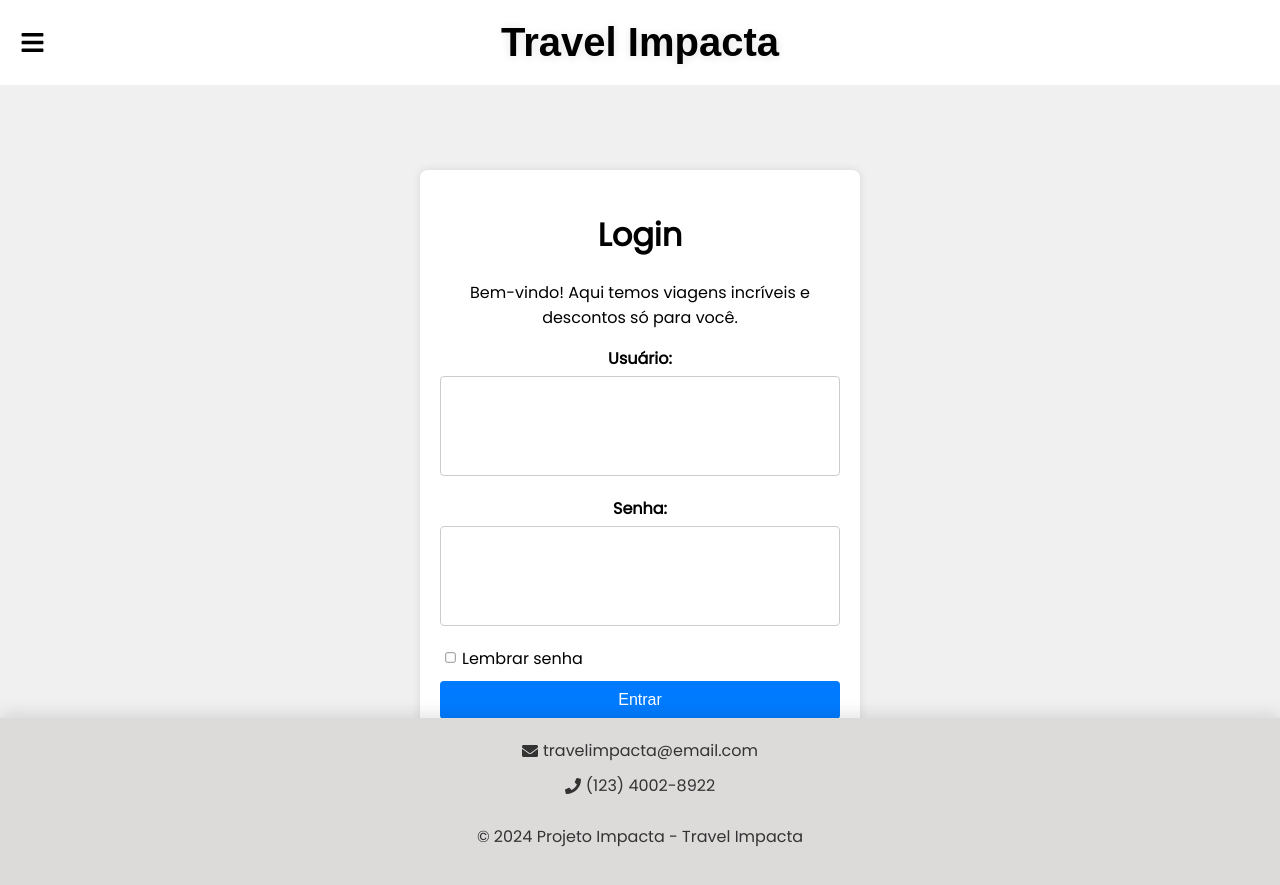
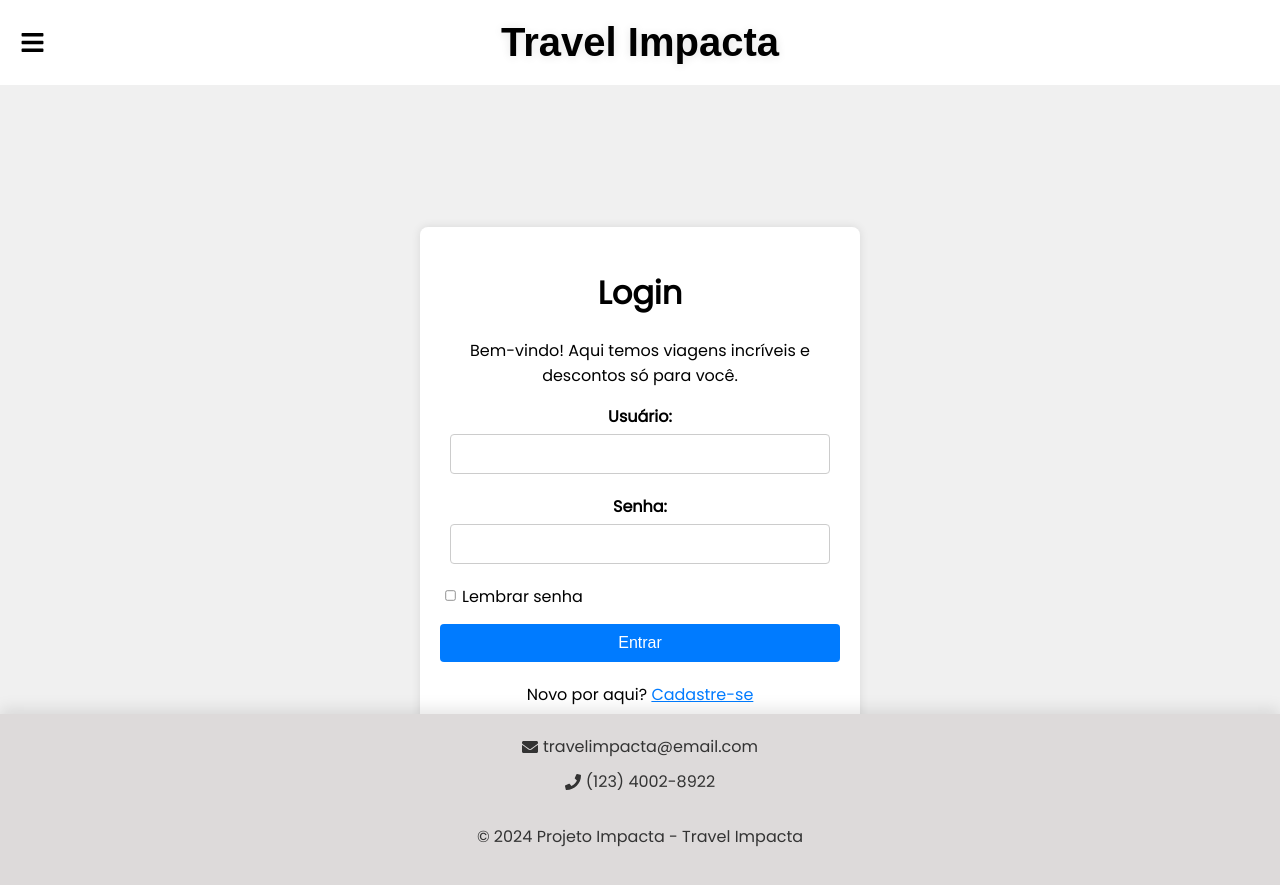
Before and after one commit to CaioHPT/FRONT-PROJETO-ADS, a React (Create React App) app: page /signIn in a window 1280 px wide. Built offline with nearby package versions, Linux system fonts and the light colour scheme; a web font is replaced by a local one.

Commit message:
Adicionado codigo css da area de cadastrar-se

```diff
--- a/src/pages/Register/index.css
+++ b/src/pages/Register/index.css
@@ -0,0 +1,66 @@
+
+.area-principal {
+  display: flex;
+  justify-content: center;
+  align-items: center;
+  height: 100vh;
+  background-color: #f0f0f0;
+}
+
+
+.formulario {
+  background-color: #ffffff;
+  padding: 20px;
+  border-radius: 8px;
+  box-shadow: 0 0 10px rgba(0, 0, 0, 0.1);
+  width: 90%;
+  max-width: 400px;
+}
+
+table {
+  width: 100%;
+  border-collapse: collapse;
+}
+
+table td {
+  padding: 10px;
+}
+
+label {
+  display: block;
+  margin-bottom: 5px;
+}
+
+input[type="text"],
+input[type="email"],
+input[type="password"] {
+  width: calc(100% - 20px);
+  padding: 10px;
+  border: 1px solid #ccc;
+  border-radius: 4px;
+  box-sizing: border-box;
+}
+
+button[type="submit"] {
+  width: 100%;
+  padding: 10px;
+  background-color: #007bff;
+  color: #fff;
+  border: none;
+  border-radius: 4px;
+  cursor: pointer;
+  transition: background-color 0.3s, color 0.3s;
+  margin-top: 10px;
+}
+
+button[type="submit"]:hover {
+  background-color: #0056b3;
+}
+
+p {
+  margin-top: 20px;
+}
+
+p a {
+  color: #007bff;
+}
```
